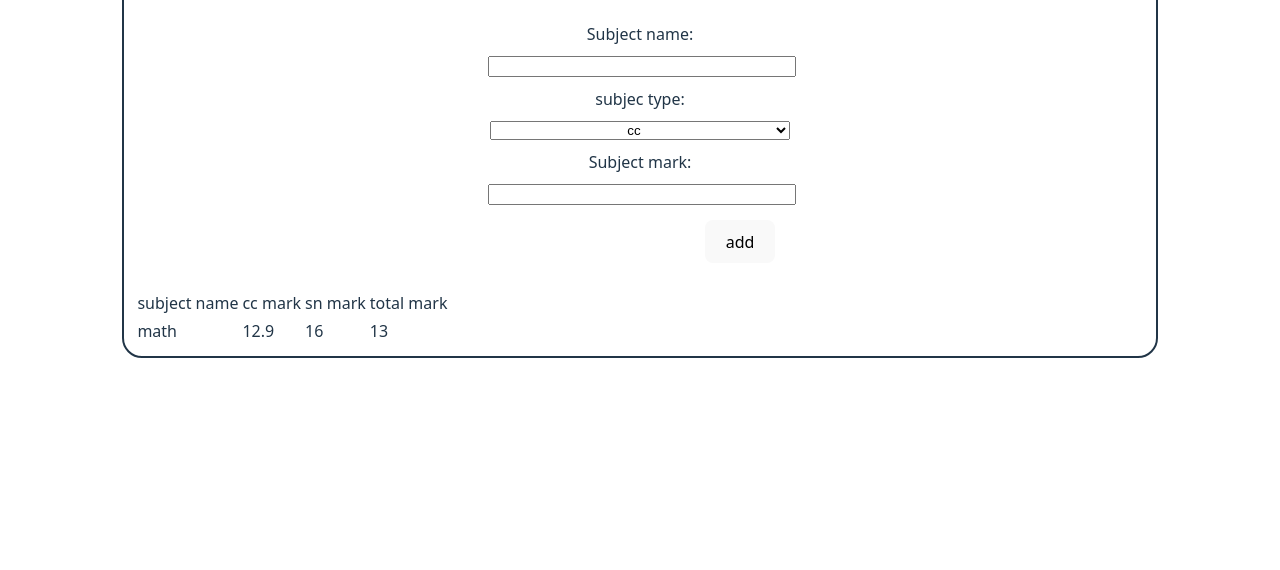
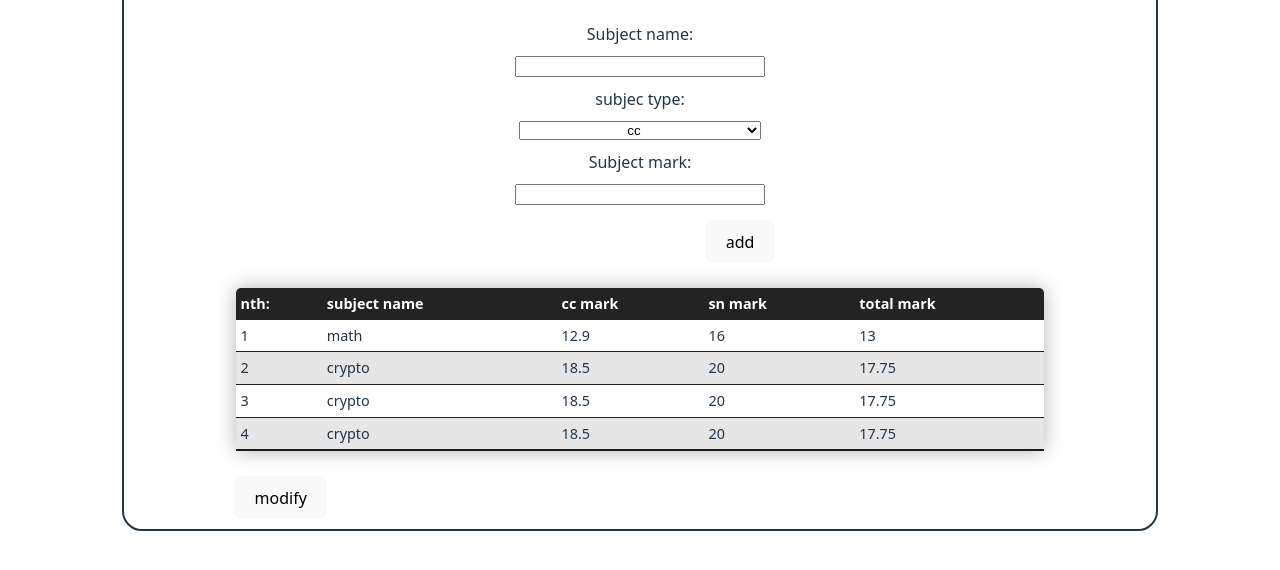
Before and after one commit to miguelnkono/cs50-final-project, a website built with Vite: page index.html in a window 1280 px wide. Shown: the part 212-782 px from the top of the page. Built offline with nearby package versions, Linux system fonts and the light colour scheme.

Commit message:
finish the design of the table of content holding the marks of the student.

```diff
--- a/index.html
+++ b/index.html
@@ -5,7 +5,7 @@
     <link rel="icon" type="image/svg+xml" href="/vite.svg" />
     <meta name="viewport" content="width=device-width, initial-scale=1.0" />
     <link rel="stylesheet" href="src/style.css">
-    <title>Vite App</title>
+    <title>Student Grades Calculator</title>
   </head>
   <body>
     <h1>Student marks calculation.</h1>
@@ -47,10 +47,11 @@
         </form>
 
         <!-- subject info (name, mark, cc mark, sn mark) table -->
-        <table>
+        <table class="subject-mark-table">
           <!-- the header of the table -->
           <thead>
             <tr>
+              <td>nth: </td>
               <td>subject name</td>
               <td>cc mark</td>
               <td>sn mark</td>
@@ -60,13 +61,42 @@
           <!-- the body of the table -->
           <tbody>
             <tr>
+              <td>1</td>
               <td>math</td>
               <td>12.9</td>
               <td>16</td>
               <td>13</td>
             </tr>
+            <tr>
+              <td>2</td>
+              <td>crypto</td>
+              <td>18.5</td>
+              <td>20</td>
+              <td>17.75</td>
+            </tr>
+            <tr>
+              <td>3</td>
+              <td>crypto</td>
+              <td>18.5</td>
+              <td>20</td>
+              <td>17.75</td>
+            </tr>
+            <tr>
+              <td>4</td>
+              <td>crypto</td>
+              <td>18.5</td>
+              <td>20</td>
+              <td>17.75</td>
+            </tr>
           </tbody>
         </table>
+
+        <!-- allow the user to modify the marks. -->
+        <button type="button" id="modify">modify</button>
+        <!-- when the student clicks on the submit button, a new form appears asking the user to
+         enter the index of the row to modify and also the new information then clicks on the change
+         button to submit the changes so that the table updates itself.
+        -->
       </div>
     </section>
 
--- a/src/style.css
+++ b/src/style.css
@@ -81,7 +81,52 @@ input, select {
   display: block;
   text-align: center;
   margin: 10px auto;
-  width: 300px;
+  width: 80%;
+}
+
+/* styling the table. */
+.subject-mark-table
+{
+  border-collapse: collapse;
+  /* min-width: calc(widht / 5); */
+  min-width: 80%;
+  max-width: 80%;
+  font-size: 0.9em;
+  border-radius: 5px 5px 0 0;
+  overflow: hidden;
+
+  box-shadow: 0 0 20px rgba(0, 0, 0, 0.3);
+
+  margin: 20px auto;
+}
+
+.subject-mark-table th ,
+.subject-mark-table td
+{
+  padding: 5px;
+}
+
+.subject-mark-table thead tr
+{
+  background-color: #232323;
+  color: white;
+  text-align: left;
+  font-weight: bold;
+}
+
+.subject-mark-table tbody tr:nth-of-type(even)
+{
+  background-color: #e6e6e6;
+}
+
+.subject-mark-table tbody tr:last-of-type
+{
+  border-bottom: 2px solid #1a1a1a;
+}
+
+.subject-mark-table tbody tr
+{
+  border-bottom: 1px solid #212121;
 }
 
 @media (prefers-color-scheme: light) {
```
Also changed, not shown: 1 other file.
